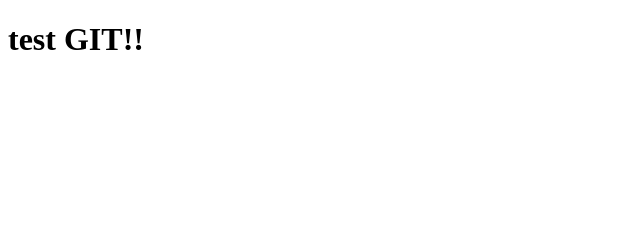
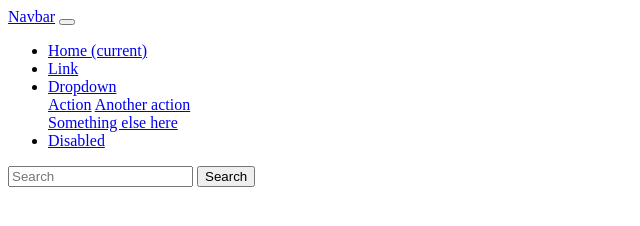
Before and after one commit to Rannumianda280792/Tes-Git-rannu, a plain HTML site: page index.html in a window 1280 px wide. Shown: the whole page, without its empty margins (0-640 px from the left). Drawn offline with Linux system fonts and the light colour scheme.

Commit message:
testing rapikan tulisan

```diff
--- a/index.html
+++ b/index.html
@@ -1,11 +1,50 @@
 <!DOCTYPE html>
 <html lang="en">
+
 <head>
     <meta charset="UTF-8">
     <meta name="viewport" content="width=device-width, initial-scale=1.0">
     <title>Document</title>
 </head>
+
 <body>
-    <h1>test GIT!!</h1>
+    <nav class="navbar navbar-expand-lg navbar-light bg-light">
+        <a class="navbar-brand" href="#">Navbar</a>
+        <button class="navbar-toggler" type="button" data-toggle="collapse" data-target="#navbarSupportedContent"
+            aria-controls="navbarSupportedContent" aria-expanded="false" aria-label="Toggle navigation">
+            <span class="navbar-toggler-icon"></span>
+        </button>
+
+        <div class="collapse navbar-collapse" id="navbarSupportedContent">
+            <ul class="navbar-nav mr-auto">
+                <li class="nav-item active">
+                    <a class="nav-link" href="#">Home <span class="sr-only">(current)</span></a>
+                </li>
+                <li class="nav-item">
+                    <a class="nav-link" href="#">Link</a>
+                </li>
+                <li class="nav-item dropdown">
+                    <a class="nav-link dropdown-toggle" href="#" id="navbarDropdown" role="button"
+                        data-toggle="dropdown" aria-haspopup="true" aria-expanded="false">
+                        Dropdown
+                    </a>
+                    <div class="dropdown-menu" aria-labelledby="navbarDropdown">
+                        <a class="dropdown-item" href="#">Action</a>
+                        <a class="dropdown-item" href="#">Another action</a>
+                        <div class="dropdown-divider"></div>
+                        <a class="dropdown-item" href="#">Something else here</a>
+                    </div>
+                </li>
+                <li class="nav-item">
+                    <a class="nav-link disabled" href="#">Disabled</a>
+                </li>
+            </ul>
+            <form class="form-inline my-2 my-lg-0">
+                <input class="form-control mr-sm-2" type="search" placeholder="Search" aria-label="Search">
+                <button class="btn btn-outline-success my-2 my-sm-0" type="submit">Search</button>
+            </form>
+        </div>
+    </nav>
 </body>
+
 </html>
```
